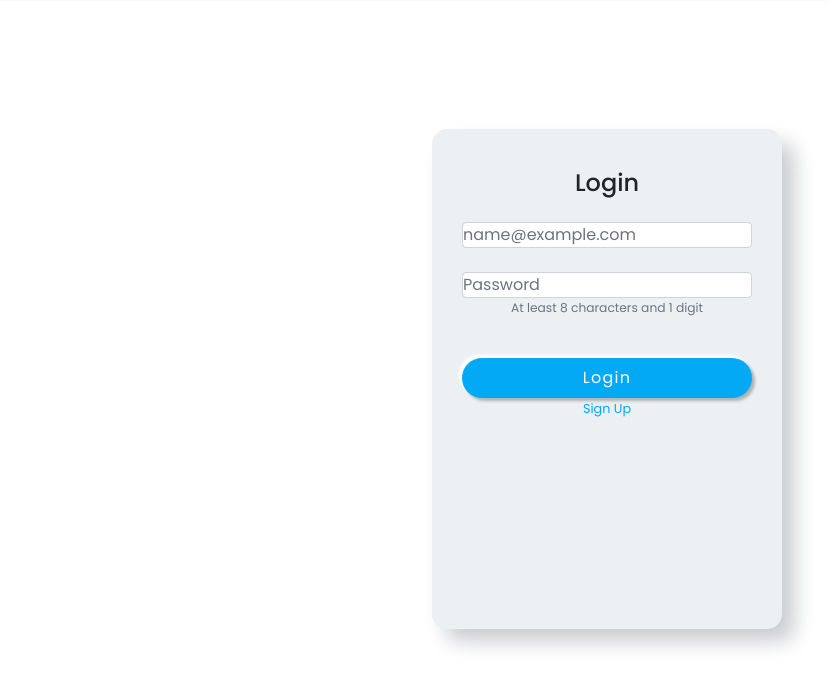
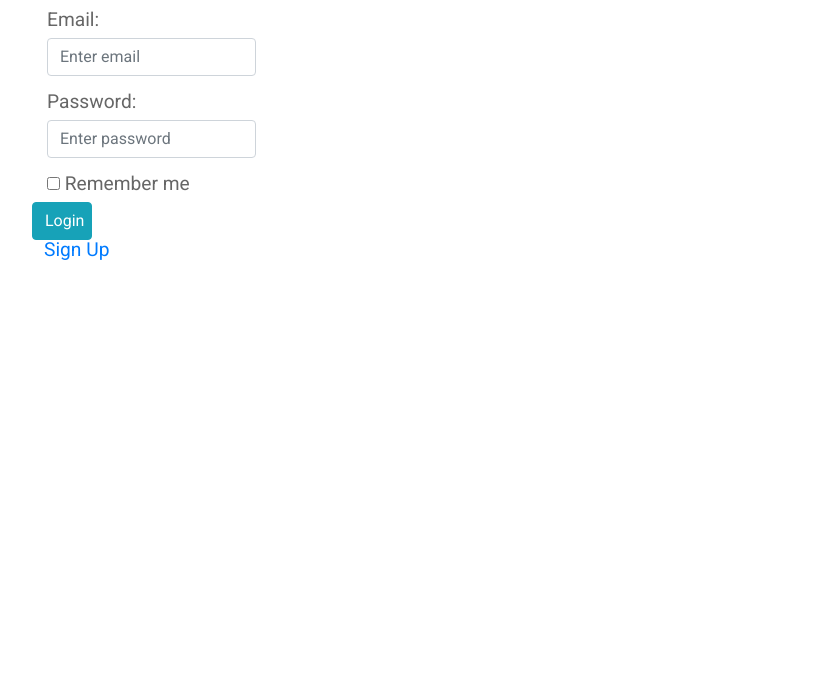
Before and after one commit to varshii04/BookApp, an Angular app: page /login-component in a window 1280 px wide. Shown: the top 688 px of the page, without its empty margins (33-862 px from the left). Built offline with nearby package versions, Linux system fonts and the light colour scheme.

Commit message:
mysql connec

```diff
--- a/src/app/dataservice.service.ts
+++ b/src/app/dataservice.service.ts
@@ -1,12 +1,14 @@
 import { Injectable } from '@angular/core';
 import { HttpClient } from '@angular/common/http';
-import { map } from 'rxjs';
+import { map, Observable } from 'rxjs';
 import { Http } from '@angular/http';
+import { User } from './user';
 
 @Injectable({
   providedIn: 'root'
 })
 export class DataserviceService {
+
   api=`https://www.googleapis.com/books/v1/volumes`;
   apikey=`AIzaSyCNRXTLULEEzYlFC7sQlbDKSZcaneX0fQY`;
 
@@ -23,5 +25,11 @@ export class DataserviceService {
     return this._http.get(`${this.api}?q=${bookname}:keyes&key=${this.apikey}+&maxResults=40`);
 
  }
+ getBooks() {
+  return this._http.get(`${this.api}?q=:keyes&key=${this.apikey}+&limit=10`);
+}
+public loginUserFromRemote(user:User):Observable<any>{
+  return this._http.post<any>("http://localhost:8092/login",user)
+}
 
 }
--- a/src/app/homepage/homepage.component.css
+++ b/src/app/homepage/homepage.component.css
@@ -100,10 +100,13 @@ section{
 
   .b1{
     margin-right: 14px;
+    float:right;
+    margin-left: 2rem;
 
   }
   .b2{
     margin-left: 14px;
+    float:right;
 
   }
 
@@ -111,35 +114,20 @@ section{
     margin-left: 4px;
 
   }
-  .text-card-title {
-    font-size: 0.9rem;
-    font-family: "Comfoorta-Bold";
-  }
-  .text-blue {
-    color: #62add7;
-  }
-  .text-title {
-    font-size: 1.3rem;
-  }
-  .text-card-text,
-  .card-button-text {
-    font-size: 0.9rem;
-    color: #403e3e;
-    font-family: "Comfoorta-Light";
-  }
-  .card-button-text {
-    background-color: #62add7;
-    border: #62add7;
-    font-size: 0.8em;
-    color: #ffffff;
-  }
 
-  .card-book {
-
-    border:none;
-
-  }
   .pb-20 {
     margin-top: 9rem;
     margin-bottom: 9rem;
   }
+  .input{
+    position: fixed;
+    text-align: center;
+    margin-top: 20px;
+
+  }
+  .details{
+    display: grid;
+    grid-template-columns: auto auto auto auto;
+    width: 1000px;
+    margin:0 auto;
+  }
--- a/src/app/homepage/homepage.component.html
+++ b/src/app/homepage/homepage.component.html
@@ -2,32 +2,31 @@
     <main>
         <header>
             Book Store
-        </header>
-        <section>
             <div class="topnav">
                 <a class="active" href="#home">Home</a>
                 <a href="#about">About</a>
                 <a href="#contact">Contact</a>
                 <div class="container">
                     <div class="row">
-                        <div class="col-md-12  text-right">
+                        <div>
                             <button class="b1"  routerLink="/login-component" routerLinkActive="active">Login</button>
                             <button class="b2"  routerLink="/registration-component" routerLinkActive="active">Sign Up</button>
-
-
                         </div>
                     </div>
                 </div>
 
                 <!-- <div  > -->
             </div>
-                    <form action="/action_page.php">
+        </header>
+        <section>
+
+                    <form>
 
                       <div class="container">
                         <div id="title" class="center">
                           <!-- <h1 id="header" class="text-center mt-5">Book Finder</h1> -->
                           <div class="row">
-                            <div class="input-group mx-auto col-lg-6 col-md-8 col-sm-12">
+                            <div class="input">
 
                                 <input type="text" id="username" name="username" #username>
 
@@ -44,12 +43,12 @@
 
                         <div class="container pb-20">
 
-                            <div  class="row ">
-                            <div class="col- col-md-12 col-lg-25"  style="border:none">
-                                <div class="card card-book" style="border:none">
+                            <div  class="container">
+                            <div>
+                                <div>
                                     <div class="card-body">
 
-                            <div  *ngFor="let t of details">
+                            <div class="details"  *ngFor="let t of details">
                                 <div class="text-center">
 
                                     <p class="text-title">{{ t.volumeInfo.title }}</p>
@@ -64,7 +63,7 @@
 
 
                                     <p class="text-card-text">{{ t.volumeInfo.authors }}</p>
-                                    <div class="text-left mb-5">
+                                    <div >
                                         <p class="h5">Book Description</p>
                                       </div>
                                       <div class="text-left">
@@ -73,9 +72,9 @@
                                         </p>
                                       </div>
                                     <div class="row">
-                                        <div class="col- col-md-12 col-lg-25">
+                                        <div>
 
-                                    <a href="{{ t.volumeInfo.previewLink }}" class="btn btn-primary mx-2 card-button-text" target="_blank">Read More</a>
+                                    <a href="{{ t.volumeInfo.previewLink }}" mat-stroked-button color="primary" target="_blank">Read More</a>
                                         </div>
                                     </div>
 
@@ -89,12 +88,6 @@
 
                             </div>
                         </div>
-
-
-
-
-
-
 
 
                     </form>
--- a/src/app/homepage/homepage.component.ts
+++ b/src/app/homepage/homepage.component.ts
@@ -20,6 +20,10 @@ export class HomepageComponent implements OnInit {
     //    this.title1=response.items;
     //   console.log(this.title1);
     // });
+    this.http.getBooks().subscribe((response:any)=>{
+      console.log(response),
+      this.details=response.items;
+    });
 
 
   }
--- a/src/app/login/login.component.css
+++ b/src/app/login/login.component.css
@@ -1,5 +1,5 @@
 @import url('https://fonts.googleapis.com/css2?family=Poppins:wght@300;400;500;600;700;800;900&display=swap');
-
+/*
 * {
     margin: 0;
     padding: 0;
@@ -89,9 +89,31 @@ body {
     color: #039BE5
 }
 
+.login{
+    text-align:center;
+    border:#cbced1;
+}
+
 @media(max-width: 380px) {
     .wrapper {
         margin: 30px 20px;
         padding: 40px 15px 15px 15px
     }
+} */
+
+.container{
+    width: 100%;
+    display: block;
+    border: none;
+    outline: none;
+    background: none;
+    font-size: 1.2rem;
+    color: #666;
+    padding: 10px 15px 10px 10px
 }
+input{
+    width: auto;
+}
+button{
+    width:60px;
+}
--- a/src/app/login/login.component.html
+++ b/src/app/login/login.component.html
@@ -1,4 +1,4 @@
-<form class="text-center border border-light p-5">
+<!-- <form class="login">
   <div class="wrapper" >
       <p class="h4 mb-4">Login</p>
       <div [formGroup]="loginform">
@@ -15,9 +15,32 @@
             <small *ngIf="loginform.get('password').errors?.['required']" class="text-danger">Password required*</small>
             </div>
             <div>
-            <button class="btn mt-3" routerLink="/homepage-component" routerLinkActive="active">Login</button>
+            <button class="btn mt-3" routerLink="/homepage-component" routerLinkActive="active">submit</button>
             <a routerLink="/registration-component" routerLinkActive="active">Sign Up</a>
             </div>
           </div>
       </div>
-        </form>
+        </form> -->
+
+        <div class="container">
+
+          <form #loginform="ngForm" (ngSubmit)="loginUser()">
+            <div class = "form-group">
+              <label for="email">Email:</label>
+              <input type="email" class="form-control" id = "email" placeholder="Enter email" name = "email" [(ngModel)]="user.emailId">
+
+            </div>
+            <div class = "form-group">
+              <label for="pwd">Password:</label>
+              <input type="password" class="form-control" id = "pwd" placeholder="Enter password" name = "password" [(ngModel)]="user.password">
+            </div>
+            <div class = "checkbox">
+              <label><input type = "checkbox" name = "remember"> Remember me</label>
+            </div>
+            <div class="row">
+              <!-- <button type="submit" class = "btn btn-info" routerLink="/homepage-component" routerLinkActive="active">Login</button> -->
+              <button type="submit" class = "btn btn-info" >Login</button>
+              <a routerLink="/registration-component" routerLinkActive="active">Sign Up</a>
+            </div>
+          </form>
+        </div>
--- a/src/app/login/login.component.ts
+++ b/src/app/login/login.component.ts
@@ -1,6 +1,8 @@
 import { Component, OnInit } from '@angular/core';
 import { FormBuilder, Validators } from '@angular/forms';
 import { FormGroup, FormControl } from '@angular/forms';
+import { DataserviceService } from '../dataservice.service';
+import { User } from '../user';
 
 @Component({
   selector: 'app-login',
@@ -10,16 +12,12 @@ import { FormGroup, FormControl } from '@angular/forms';
 export class LoginComponent implements OnInit {
 
   title = 'login';
-  constructor(private reg:FormBuilder){}
+  user = new User();
+  constructor(private reg:FormBuilder, private _service:DataserviceService){}
   loginform=this.reg.group({
       password:['',[Validators.required,Validators.pattern(/^(?=.*?[A-Z])(?=.*?[a-z])(?=.*?[0-9])(?=.*?[^\w\s]).{8,}$/)]],
       emailid:['',[Validators.required,Validators.pattern(/^[a-z0-9._%+-]+@[a-z0-9.-]+\.[a-z]{2,4}$/)]],
-
-
-
-
-
-    })
+  })
 
     get password(){
       return this.loginform.get('password');
@@ -32,5 +30,11 @@ export class LoginComponent implements OnInit {
 
   ngOnInit(): void {
   }
+  loginUser(){
+    this._service.loginUserFromRemote(this.user).subscribe(
+      data => console.log("response",data),
+      error => console.log("error message")
+    );
+  }
 
 }
--- /dev/null
+++ b/src/app/user.ts
@@ -0,0 +1,8 @@
+export class User {
+    id:number;
+    emailId:string;
+    userName:string;
+    password:string;
+    constructor(){}
+
+}
```
Also changed, not shown: src/app/app.module.ts (+6 -4 lines), 1 other file (tests, documents, lock files or other folders).
